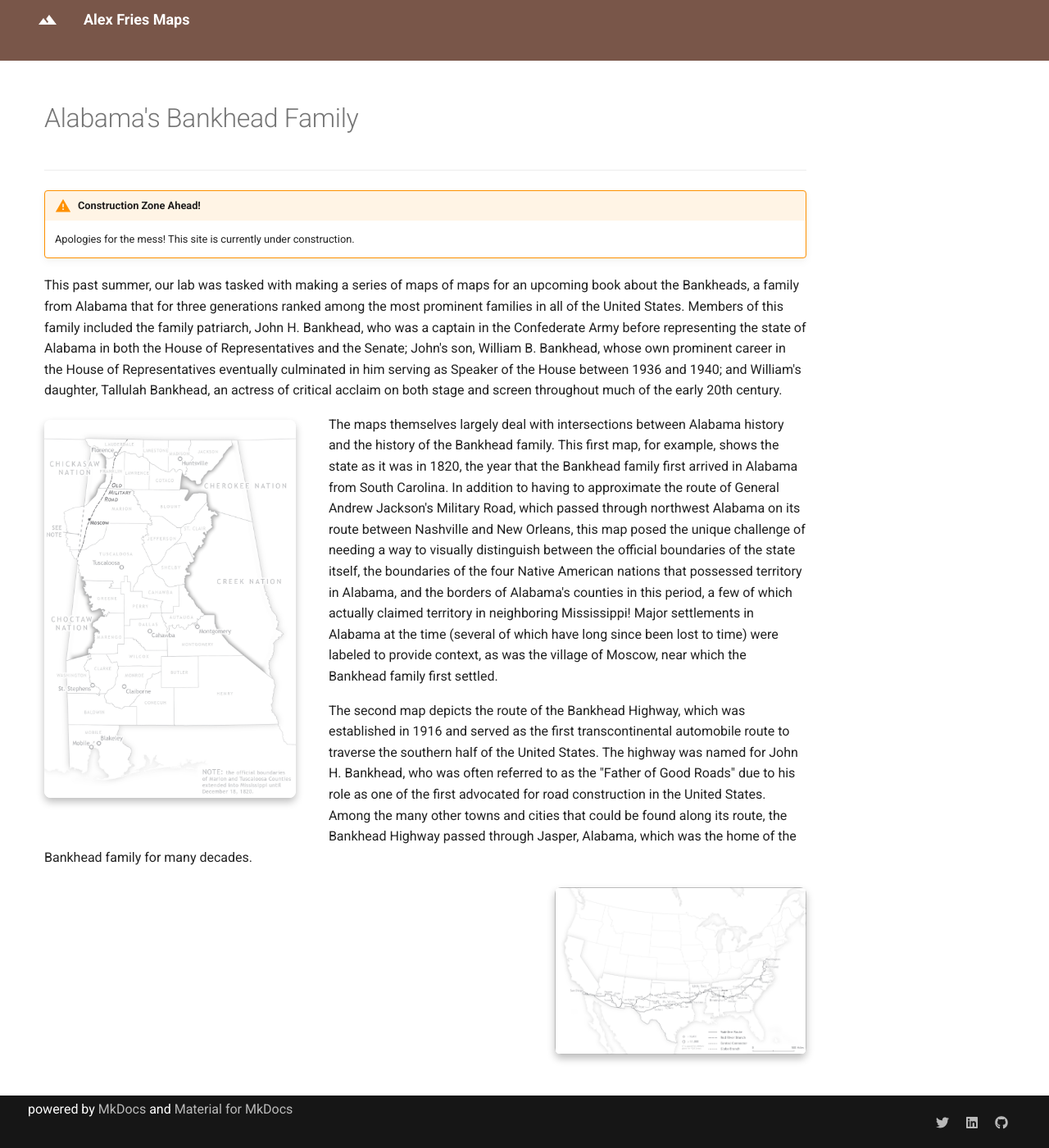
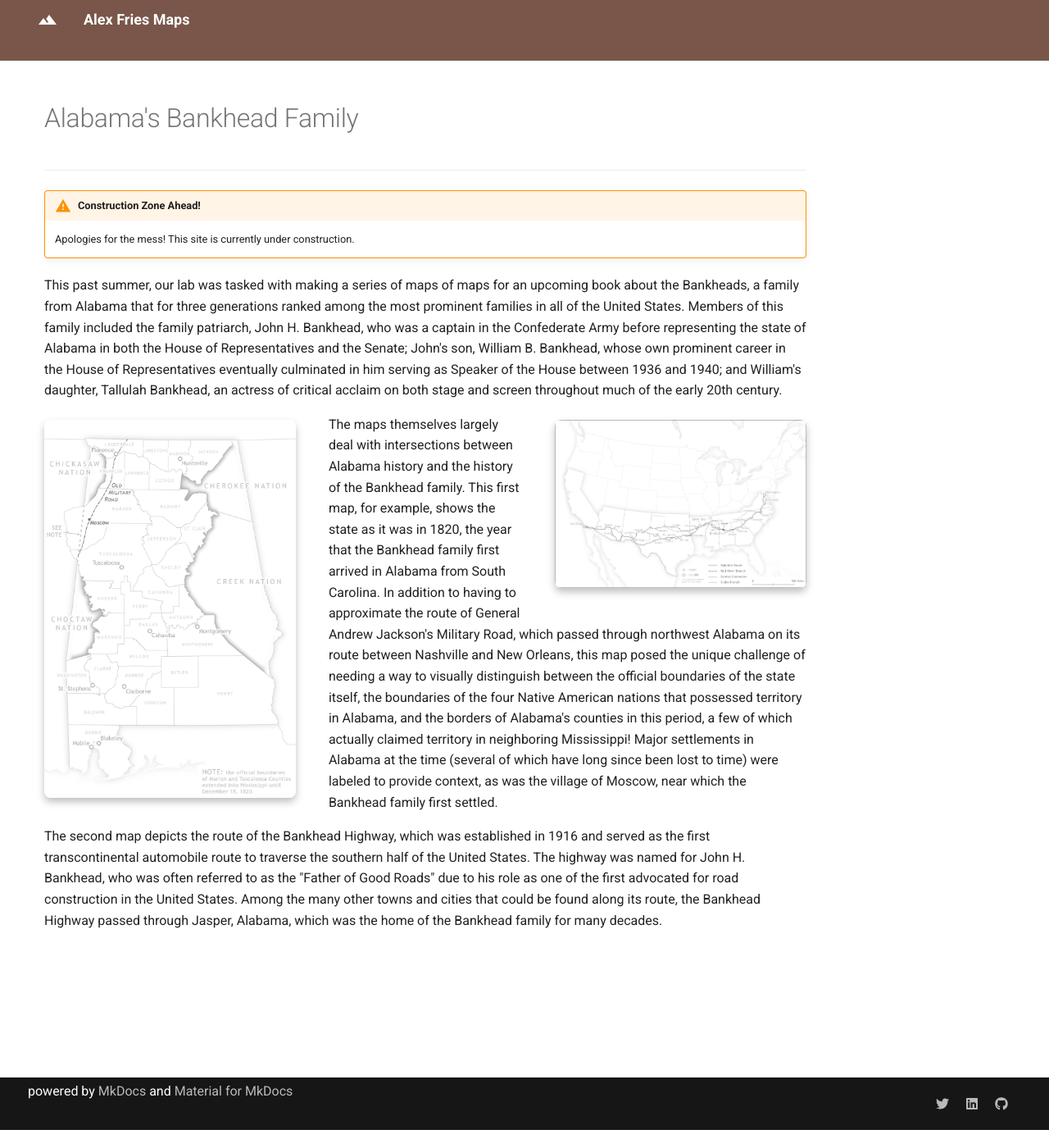
Before and after one commit to acfries/acfries.github.io, an MkDocs documentation site: the page built from docs/portfolio/bankhead.md, in a window 1280 px wide and 1400 px high, scrolled down 22 px. Shown: the whole window at 82% size. Built offline with MkDocs 1.6.1 and Material for MkDocs 9.7.7, drawn with Linux system fonts in a browser that asks for light colours.

Commit message:
Repositioned image on Bankhead page; edited css

```diff
--- a/docs/portfolio/bankhead.md
+++ b/docs/portfolio/bankhead.md
@@ -8,8 +8,8 @@ This past summer, our lab was tasked with making a series of maps of maps for an
 
 <a href="../../img/bankhead_al1820.jpg"><img class="feature_left" src="../../img/bankhead_al1820.jpg" alt=""></a>
 
+<a href="../../img/bankhead_highway.jpg"><img class="feature_right" src="../../img/bankhead_highway.jpg" alt=""></a>
+
 The maps themselves largely deal with intersections between Alabama history and the history of the Bankhead family. This first map, for example, shows the state as it was in 1820, the year that the Bankhead family first arrived in Alabama from South Carolina. In addition to having to approximate the route of General Andrew Jackson's Military Road, which passed through northwest Alabama on its route between Nashville and New Orleans, this map posed the unique challenge of needing a way to visually distinguish between the official boundaries of the state itself, the boundaries of the four Native American nations that possessed territory in Alabama, and the borders of Alabama's counties in this period, a few of which actually claimed territory in neighboring Mississippi! Major settlements in Alabama at the time (several of which have long since been lost to time) were labeled to provide context, as was the village of Moscow, near which the Bankhead family first settled.
 
 The second map depicts the route of the Bankhead Highway, which was established in 1916 and served as the first transcontinental automobile route to traverse the southern half of the United States. The highway was named for John H. Bankhead, who was often referred to as the "Father of Good Roads" due to his role as one of the first advocated for road construction in the United States. Among the many other towns and cities that could be found along its route, the Bankhead Highway passed through Jasper, Alabama, which was the home of the Bankhead family for many decades.
-
-<a href="../../img/bankhead_highway.jpg"><img class="feature_right" src="../../img/bankhead_highway.jpg" alt=""></a>
--- a/docs/stylesheets/extra.css
+++ b/docs/stylesheets/extra.css
@@ -57,17 +57,17 @@ img.feature_right {
     width: : 100%;
     float: right;
     margin-top: 7.5px;
-    margin-bottom: 50px;
+    margin-bottom: 20px;
     margin-left: 40px;
     border-radius: 8px;
     box-shadow: 0 5px 10px 0 rgba(0, 0, 0, 0.25);
 }
 
 img.feature_left {
-    width: : 100%;
+    width: 100%;
     float: left;
     margin-top: 7.5px;
-    margin-bottom: 50px;
+    margin-bottom: 20px;
     margin-right: 40px;
     border-radius: 8px;
     box-shadow: 0 5px 10px 0 rgba(0, 0, 0, 0.25);
```
